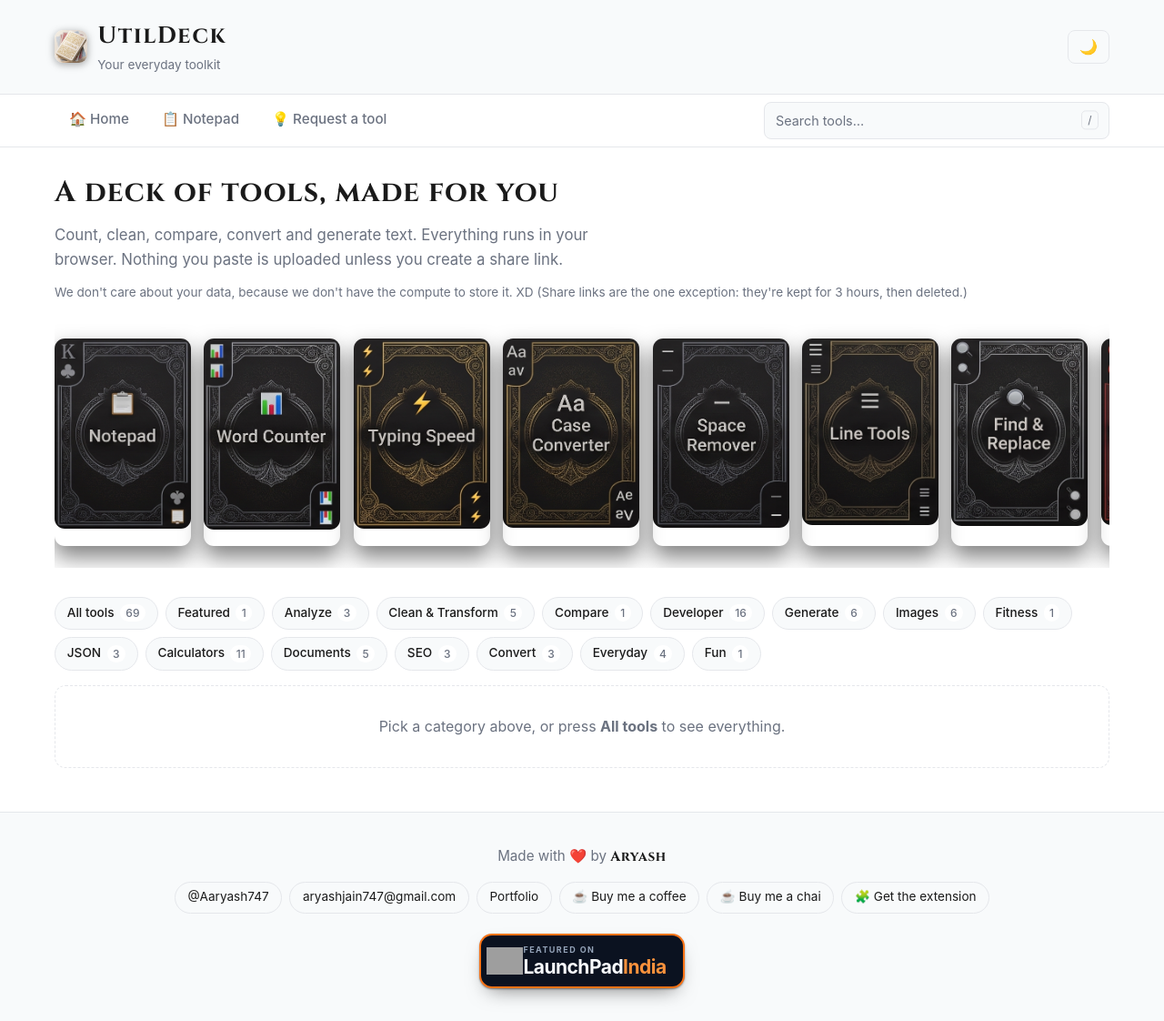
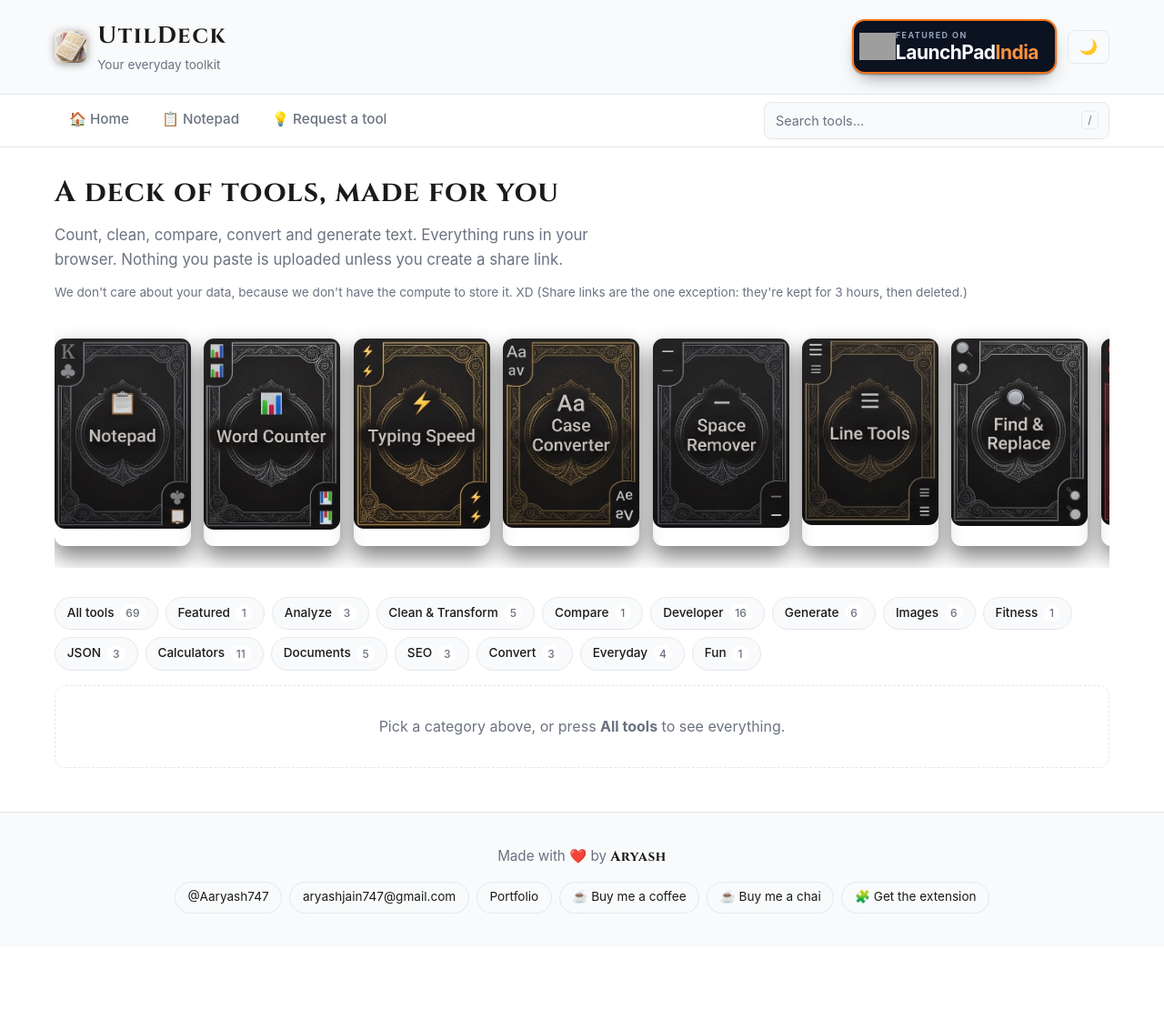
Before and after one commit to aryashjain/UtilDeck, a website with bundled scripts: page packages/web/src/index.html in a window 1280 px wide. Shown: the whole page at 91% size. After the commit the page ends 1040 px from the top, so only its background shows below. Built offline with nearby package versions, Linux system fonts and the light colour scheme; grey boxes are pictures that could not be loaded.

Commit message:
Move LaunchPad India badge to homepage header, before theme toggle
Co-Authored-By: Claude Haiku 5.5 <noreply@anthropic.com>

```diff
--- a/packages/web/src/index.html
+++ b/packages/web/src/index.html
@@ -168,7 +168,16 @@
           <span class="brand-tagline">Your everyday toolkit</span>
         </div>
       </div>
-      <button id="themeToggle" class="theme-toggle" aria-label="Toggle dark mode"></button>
+      <div class="header-actions">
+        <a href="https://launchpadindia.co/listing/utildeck" target="_blank" rel="noopener noreferrer" aria-label="Featured on LaunchPad India" style="display:inline-flex;align-items:center;gap:0;height:60px;box-sizing:border-box;padding:0 18px 0 6px;background:#0b1220;border:2px solid #f97316;border-radius:14px;text-decoration:none;font-family:-apple-system,BlinkMacSystemFont,'Segoe UI',Inter,sans-serif;box-shadow:0 1px 2px rgba(0,0,0,0.4), 0 10px 22px -10px rgba(0,0,0,0.55);line-height:1;max-width:100%;">
+          <img src="https://launchpadindia.co/logo.png" alt="" width="40" height="40" style="object-fit:contain;display:block;flex:none;" />
+          <span style="display:inline-flex;flex-direction:column;align-items:flex-start;justify-content:center;gap:4px;line-height:1;text-align:left;">
+            <span style="font-size:9px;font-weight:700;letter-spacing:0.16em;color:#94a3b8;text-transform:uppercase;white-space:nowrap;text-align:left;">FEATURED ON</span>
+            <span style="font-size:21px;font-weight:700;letter-spacing:-0.025em;color:#f8fafc;white-space:nowrap;">LaunchPad<span style="color:#fb923c;">India</span></span>
+          </span>
+        </a>
+        <button id="themeToggle" class="theme-toggle" aria-label="Toggle dark mode"></button>
+      </div>
     </div>
   </header>
 
@@ -217,15 +226,6 @@
         <a href="https://buymeachai.in/aryashjain" target="_blank" rel="noopener">☕ Buy me a chai</a>
         <a href="https://chromewebstore.google.com/detail/nndonefcldbdjachljmhpohahgigcfma?utm_source=item-share-cb" target="_blank" rel="noopener">🧩 Get the extension</a>
       </div>
-      <div class="footer-partner">
-        <a href="https://launchpadindia.co/listing/utildeck" target="_blank" rel="noopener noreferrer" aria-label="Featured on LaunchPad India" style="display:inline-flex;align-items:center;gap:0;height:60px;box-sizing:border-box;padding:0 18px 0 6px;background:#0b1220;border:2px solid #f97316;border-radius:14px;text-decoration:none;font-family:-apple-system,BlinkMacSystemFont,'Segoe UI',Inter,sans-serif;box-shadow:0 1px 2px rgba(0,0,0,0.4), 0 10px 22px -10px rgba(0,0,0,0.55);line-height:1;max-width:100%;">
-          <img src="https://launchpadindia.co/logo.png" alt="" width="40" height="40" style="object-fit:contain;display:block;flex:none;" />
-          <span style="display:inline-flex;flex-direction:column;align-items:flex-start;justify-content:center;gap:4px;line-height:1;text-align:left;">
-            <span style="font-size:9px;font-weight:700;letter-spacing:0.16em;color:#94a3b8;text-transform:uppercase;white-space:nowrap;text-align:left;">FEATURED ON</span>
-            <span style="font-size:21px;font-weight:700;letter-spacing:-0.025em;color:#f8fafc;white-space:nowrap;">LaunchPad<span style="color:#fb923c;">India</span></span>
-          </span>
-        </a>
-      </div>
     </div>
   </footer>
 
--- a/packages/web/src/styles/main.css
+++ b/packages/web/src/styles/main.css
@@ -2146,3 +2146,12 @@ html.dark-mode .theme-toggle::before {
   gap: 0.4rem;
   margin-top: 0.5rem;
 }
+
+
+
+/* Header actions: partner badge and theme toggle */
+.header-actions {
+  display: flex;
+  align-items: center;
+  gap: 0.75rem;
+}
```
